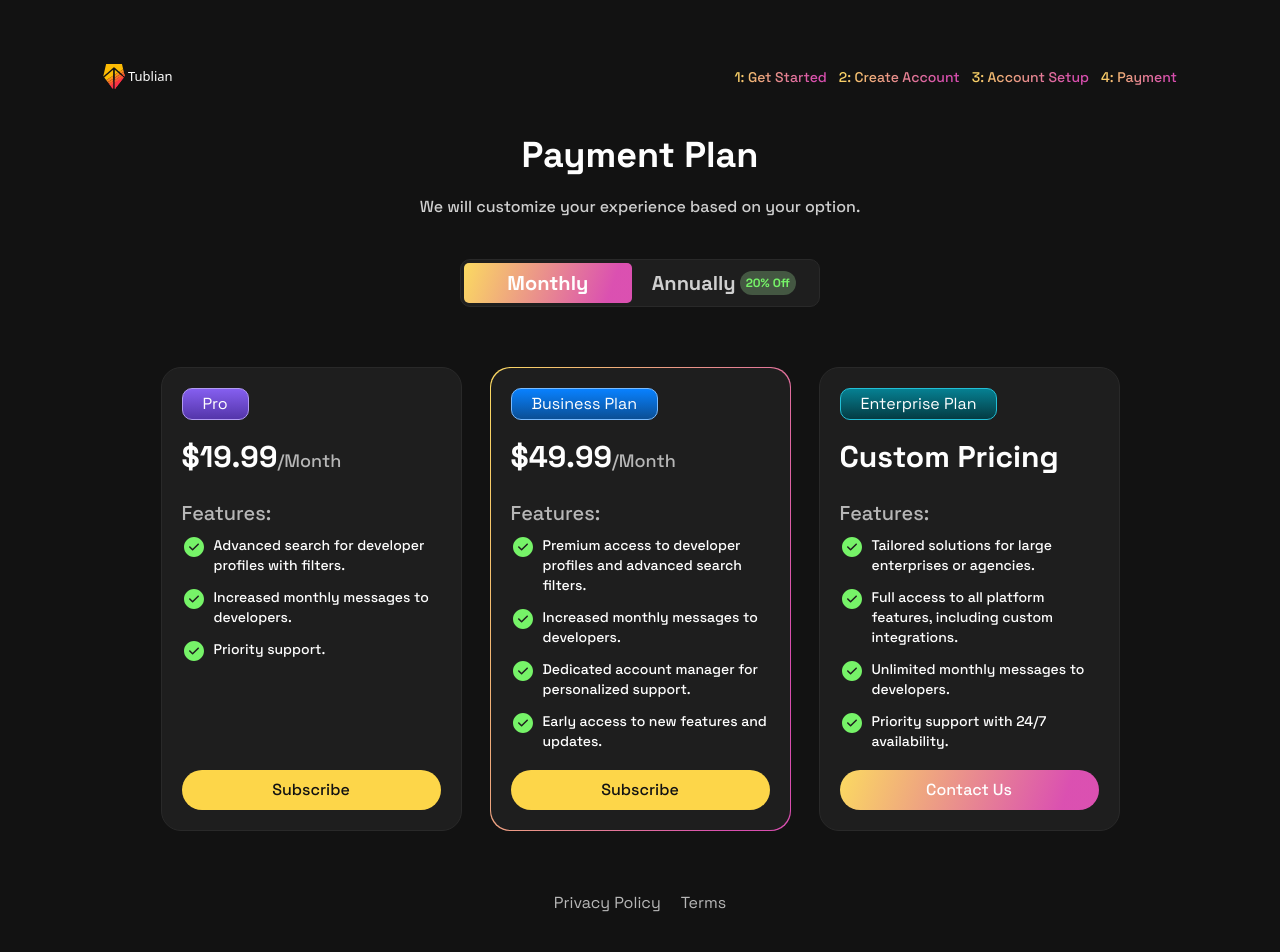
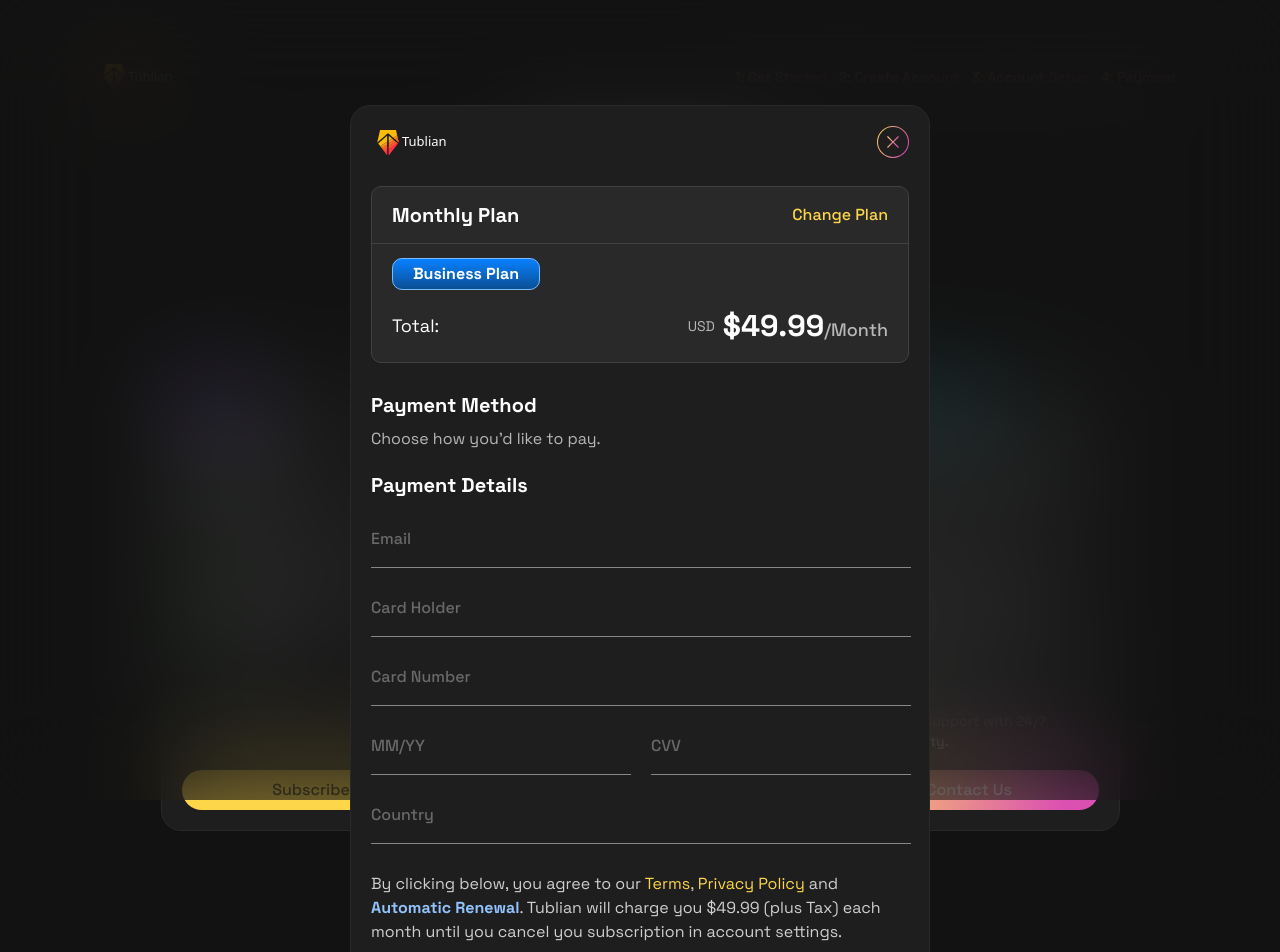
Before and after one commit to IEdiong/tublian-frontend-challenge, an Angular app: page / in a window 1280 px wide. Shown: the top 952 px of the page. Built offline with nearby package versions, Linux system fonts and the light colour scheme; a web font is replaced by a local one.

Commit message:
add payment modal

```diff
--- a/src/app/app.component.html
+++ b/src/app/app.component.html
@@ -371,7 +371,6 @@
             </div>
           </div>
 
-          <!-- Radio Buttons -->
           <div class="flex items-center justify-center gap-7 text-white">
             <div
               class="bg-card-default border-card-hover flex h-[464px] w-[301px] flex-col justify-between rounded-[20px] border p-[20px]"
@@ -569,7 +568,6 @@
               </button>
             </div>
           </div>
-          <!-- Radio Buttons -->
 
           <div class="flex w-fit items-start gap-5 text-tertiary">
             <a href="https://www.tublian.com/privacy">Privacy Policy</a>
@@ -581,3 +579,8 @@
     <!-- Payment Plan -->
   </form>
 </main>
+
+<tbc-payment-modal
+  *ngIf="isModalOpen"
+  (closeModal)="closeModal()"
+></tbc-payment-modal>
--- a/src/app/app.component.ts
+++ b/src/app/app.component.ts
@@ -11,6 +11,7 @@
   currentStep = 4;
   title = 'ng-tublian';
   onboardingForm!: FormGroup;
+  isModalOpen = true;
 
   formData: FormData = {
     firstName: '',
@@ -36,4 +37,12 @@
   goToNextStep(): void {
     this.currentStep++;
   }
+
+  openModal(): void {
+    this.isModalOpen = true;
+  }
+
+  closeModal(): void {
+    this.isModalOpen = false;
+  }
 }
--- /dev/null
+++ b/src/app/components/payment-modal/payment-modal.component.html
@@ -0,0 +1,131 @@
+<div
+  class="bg-overlay/50 absolute left-0 top-0 h-full w-full backdrop-blur-[50px] transition-all duration-500 ease-in-out"
+></div>
+<div
+  class="bg-card-default border-card-hover absolute left-1/2 top-[105px] z-10 mb-10 w-[580px] -translate-x-1/2 rounded-[20px] border p-5 transition-all duration-500 ease-in-out"
+>
+  <div class="flex items-center justify-between">
+    <div
+      class="flex w-fit items-center gap-[3px] px-[6px] font-logo text-[13px] text-white"
+    >
+      <img src="../assets/logo.svg" alt="" aria-hidden="true" />
+      <span> Tublian </span>
+    </div>
+
+    <button
+      class="bg-gradient h-8 w-8 rounded-full p-px"
+      (click)="onModalClose()"
+    >
+      <span
+        class="bg-card-default flex h-[30px] w-[30px] items-center justify-center rounded-full"
+      >
+        <img
+          src="../../../assets/close-icon.svg"
+          alt=""
+          aria-hidden="true"
+          class="h-3 w-3"
+        />
+      </span>
+    </button>
+  </div>
+
+  <div
+    class="bg-card-hover mt-7 rounded-[10px] border border-horizontal-rule py-[14px] text-white"
+  >
+    <div class="flex items-center justify-between px-5">
+      <h2 class="text-xl font-bold">Monthly Plan</h2>
+      <a href="/" class="font-medium text-gold-300">Change Plan</a>
+    </div>
+
+    <div class="my-[14px] h-px w-full bg-horizontal-rule"></div>
+
+    <div class="px-5">
+      <span class="business-badge badge w-fit font-bold">Business Plan</span>
+      <div class="mt-[13px] flex items-center justify-between">
+        <p class="text-lg">Total:</p>
+
+        <p class="flex items-center gap-2">
+          <span class="text-sm text-tertiary">USD</span>
+          <span
+            class="flex items-baseline text-[30px] font-bold leading-normal"
+          >
+            $49.99<span class="text-lg font-medium text-tertiary">/Month</span>
+          </span>
+        </p>
+      </div>
+    </div>
+  </div>
+
+  <div class="mt-7 flex flex-col items-start gap-2 text-white">
+    <h2 class="text-xl font-bold">Payment Method</h2>
+    <p class="text-tertiary">Choose how you&rsquo;d like to pay.</p>
+  </div>
+
+  <div class="mt-5 text-white">
+    <h2 class="text-xl font-bold">Payment Details</h2>
+  </div>
+
+  <fieldset class="mt-5 flex flex-col gap-5">
+    <label for="email" class="sr-only">Email</label>
+    <input
+      id="email"
+      class="border-b-[1px] border-b-secondary bg-transparent pb-4 pt-2 font-medium text-white transition-colors duration-300 ease-in-out placeholder:font-medium placeholder:capitalize placeholder:text-placeholder focus-visible:border-b-white focus-visible:outline-none"
+      type="email"
+      placeholder="Email"
+    />
+    <label for="card-holder" class="sr-only">Card Holder</label>
+    <input
+      id="card-holder"
+      class="border-b-[1px] border-b-secondary bg-transparent pb-4 pt-2 font-medium text-white transition-colors duration-300 ease-in-out placeholder:font-medium placeholder:capitalize placeholder:text-placeholder focus-visible:border-b-white focus-visible:outline-none"
+      type="text"
+      placeholder="Card Holder"
+    />
+    <label for="card-number" class="sr-only">Card Number</label>
+    <input
+      id="card-number"
+      class="border-b-[1px] border-b-secondary bg-transparent pb-4 pt-2 font-medium text-white transition-colors duration-300 ease-in-out placeholder:font-medium placeholder:capitalize placeholder:text-placeholder focus-visible:border-b-white focus-visible:outline-none"
+      type="text"
+      placeholder="Card Number"
+    />
+
+    <div class="flex gap-5">
+      <label for="card-expire" class="sr-only">MM/YY</label>
+      <input
+        id="card-expire"
+        class="w-[260px] border-b-[1px] border-b-secondary bg-transparent pb-4 pt-2 font-medium text-white transition-colors duration-300 ease-in-out placeholder:font-medium placeholder:capitalize placeholder:text-placeholder focus-visible:border-b-white focus-visible:outline-none"
+        type="text"
+        placeholder="MM/YY"
+      />
+      <label for="card-cvv" class="sr-only">CVV</label>
+      <input
+        id="card-cvv"
+        class="w-[260px] border-b-[1px] border-b-secondary bg-transparent pb-4 pt-2 font-medium text-white transition-colors duration-300 ease-in-out placeholder:font-medium placeholder:capitalize placeholder:text-placeholder focus-visible:border-b-white focus-visible:outline-none"
+        type="text"
+        placeholder="CVV"
+      />
+    </div>
+
+    <label for="card-country" class="sr-only">Country</label>
+    <input
+      id="card-country"
+      class="border-b-[1px] border-b-secondary bg-transparent pb-4 pt-2 font-medium text-white transition-colors duration-300 ease-in-out placeholder:font-medium placeholder:capitalize placeholder:text-placeholder focus-visible:border-b-white focus-visible:outline-none"
+      type="text"
+      placeholder="Country"
+    />
+  </fieldset>
+
+  <p class="mt-7">
+    By clicking below, you agree to our
+    <a class="text-gold-300" href="/">Terms</a>,
+    <a class="text-gold-300" href="/">Privacy Policy</a> and
+    <span class="text-soft-blue font-bold">Automatic Renewal</span>. Tublian
+    will charge you $49.99 (plus Tax) each month until you cancel you
+    subscription in account settings.
+  </p>
+
+  <button
+    class="mt-5 w-full rounded-full bg-gold-300 px-4 py-2 font-medium capitalize text-black transition-all duration-300 ease-in-out hover:bg-gold-200 active:bg-gold-100"
+  >
+    Pay $49.99
+  </button>
+</div>
--- /dev/null
+++ b/src/app/components/payment-modal/payment-modal.component.ts
@@ -0,0 +1,21 @@
+import { Component, EventEmitter, Output } from '@angular/core';
+
+@Component({
+  selector: 'tbc-payment-modal',
+  templateUrl: './payment-modal.component.html',
+  styles: [
+    `
+      :host {
+        display: block;
+        padding-bottom: 106px;
+      }
+    `,
+  ],
+})
+export class PaymentModalComponent {
+  @Output() closeModal = new EventEmitter<void>();
+
+  onModalClose(): void {
+    this.closeModal.emit();
+  }
+}
--- a/tailwind.config.js
+++ b/tailwind.config.js
@@ -24,6 +24,8 @@
         "horizontal-rule": "#414141",
         badge: "#76F368",
         "fore-badge": "#445742",
+        overlay: "#121212",
+        "soft-blue": "#91C3FD",
         card: {
           default: "#1e1e1e",
           hover: "#292929",
```
Also changed, not shown: src/app/app.module.ts (+7 -1 lines), src/assets/close-icon.svg (added), 1 other file (tests, documents, lock files or other folders).
